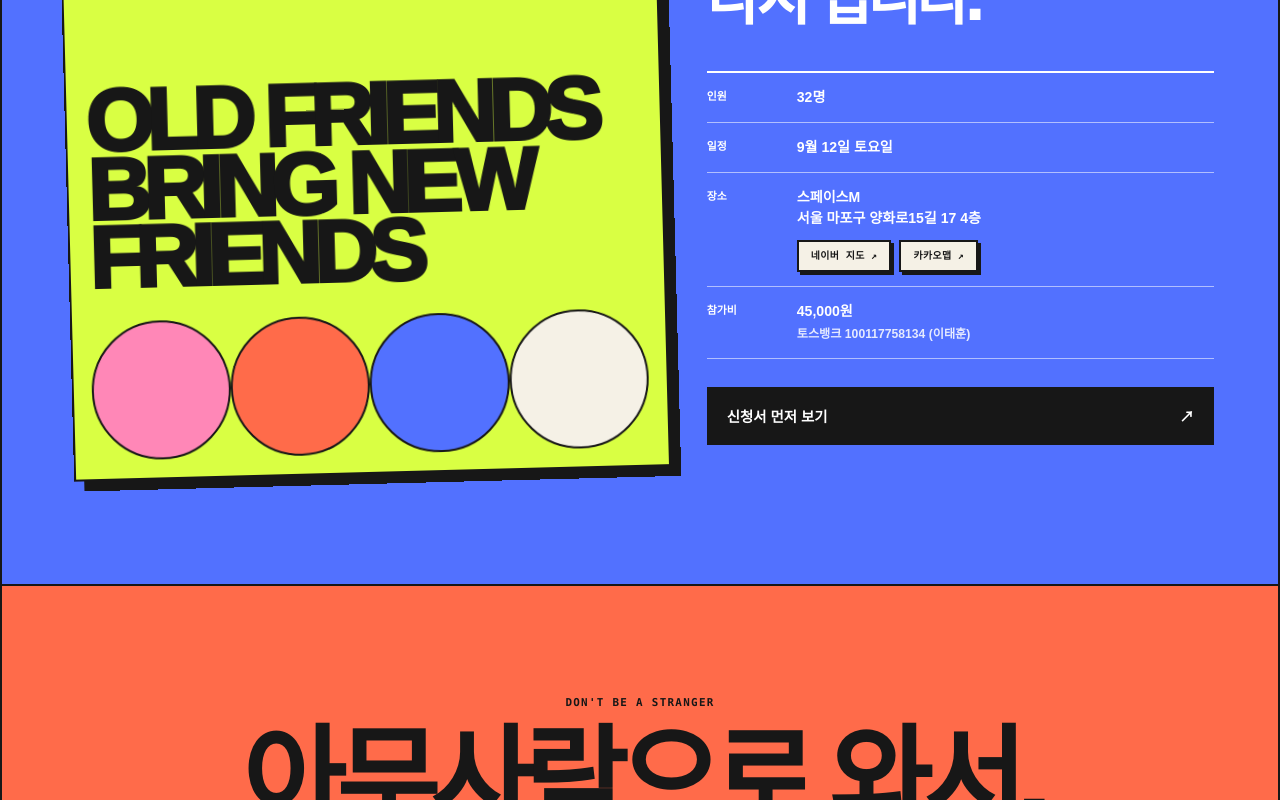
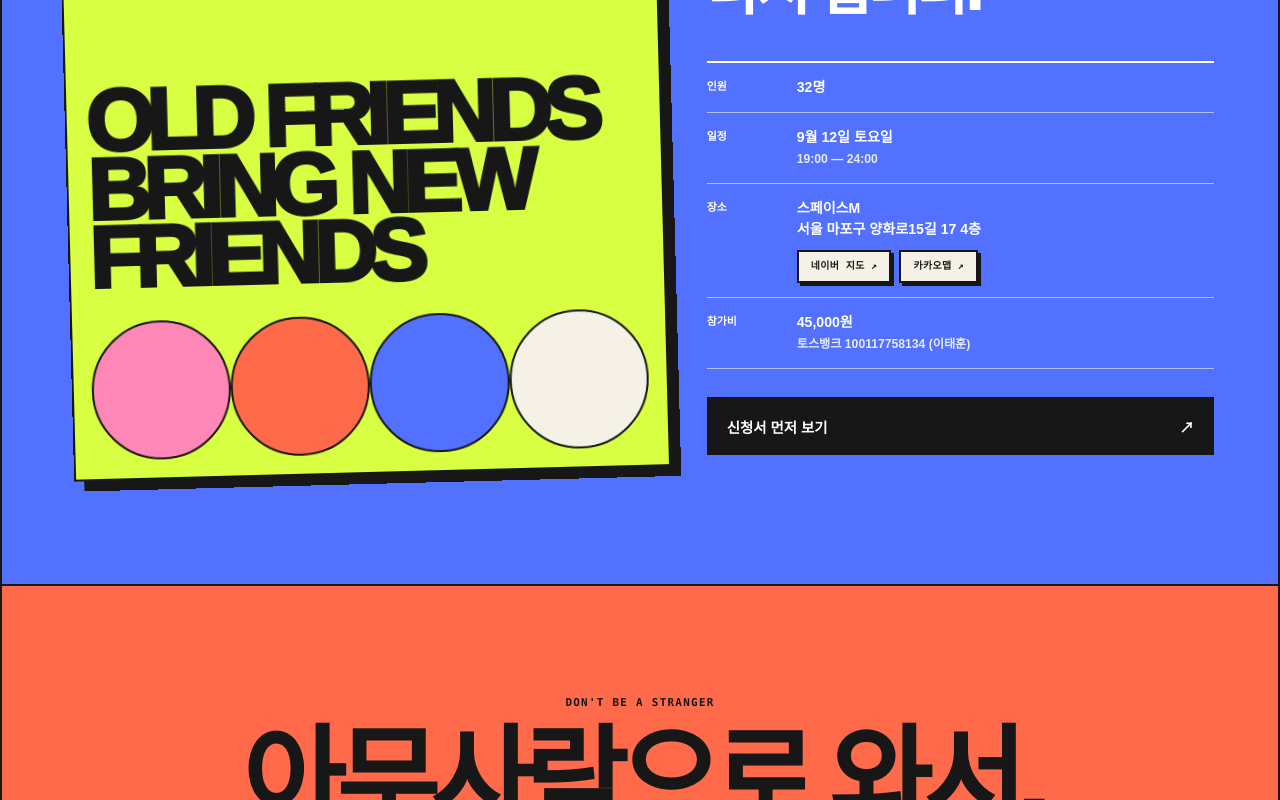
Before and after one commit to Todari/amsr, a Next.js app in the folder web/: page / in a window 1280 px wide. Shown: the part 4380-5180 px from the top of the page. Built offline with nearby package versions, Linux system fonts and the light colour scheme.

Commit message:
feat: "일정에 시간(19:00—24:00) 표기 추가"

```diff
--- a/web/src/app/page.tsx
+++ b/web/src/app/page.tsx
@@ -135,7 +135,13 @@ export default function Home() {
             <h2>오랜만에,<br />다시 엽니다.</h2>
             <dl className="event-facts">
               <div><dt>인원</dt><dd>32명</dd></div>
-              <div><dt>일정</dt><dd>9월 12일 토요일</dd></div>
+              <div>
+                <dt>일정</dt>
+                <dd>
+                  9월 12일 토요일
+                  <br /><span className="fact-sub">19:00 — 24:00</span>
+                </dd>
+              </div>
               <div>
                 <dt>장소</dt>
                 <dd>
```
